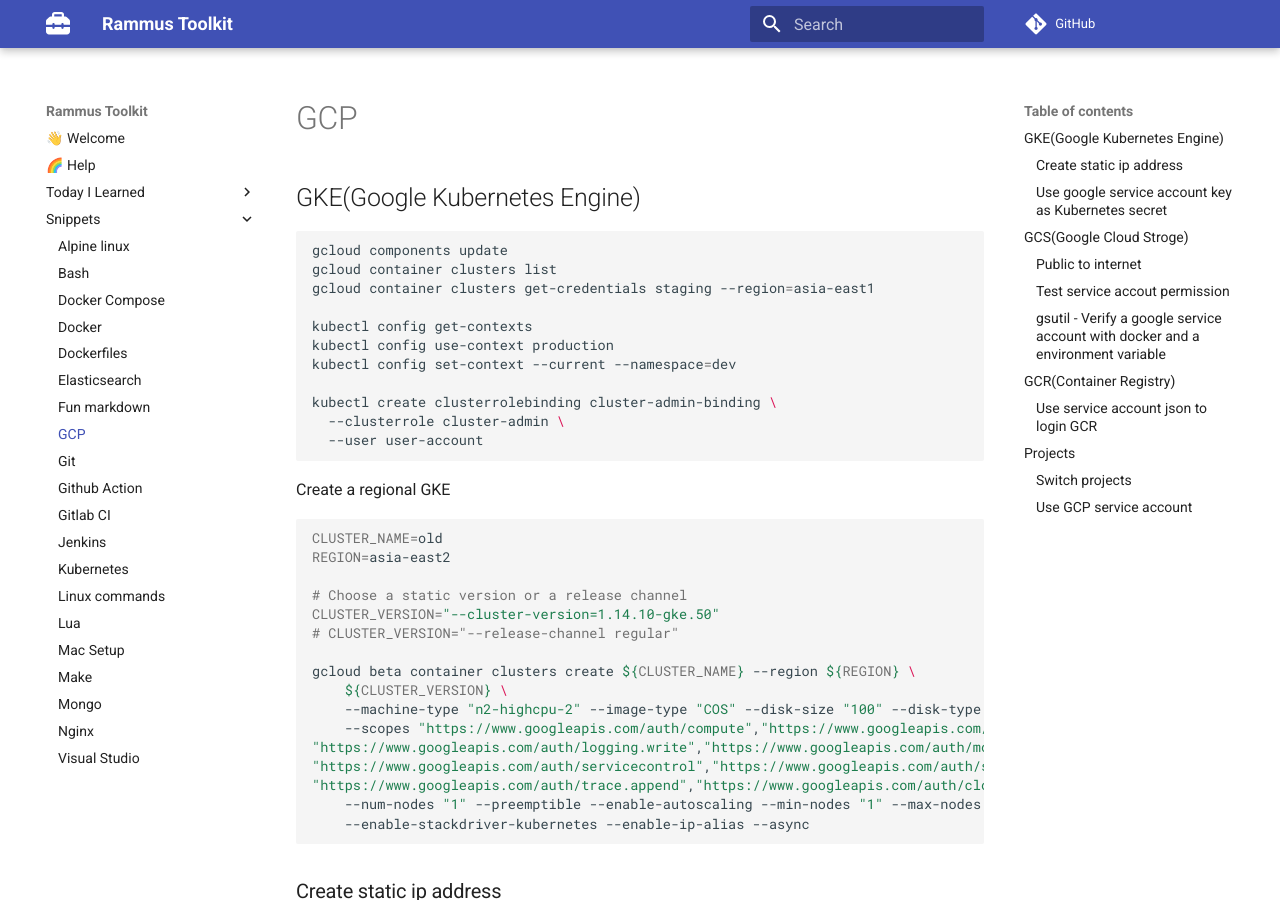
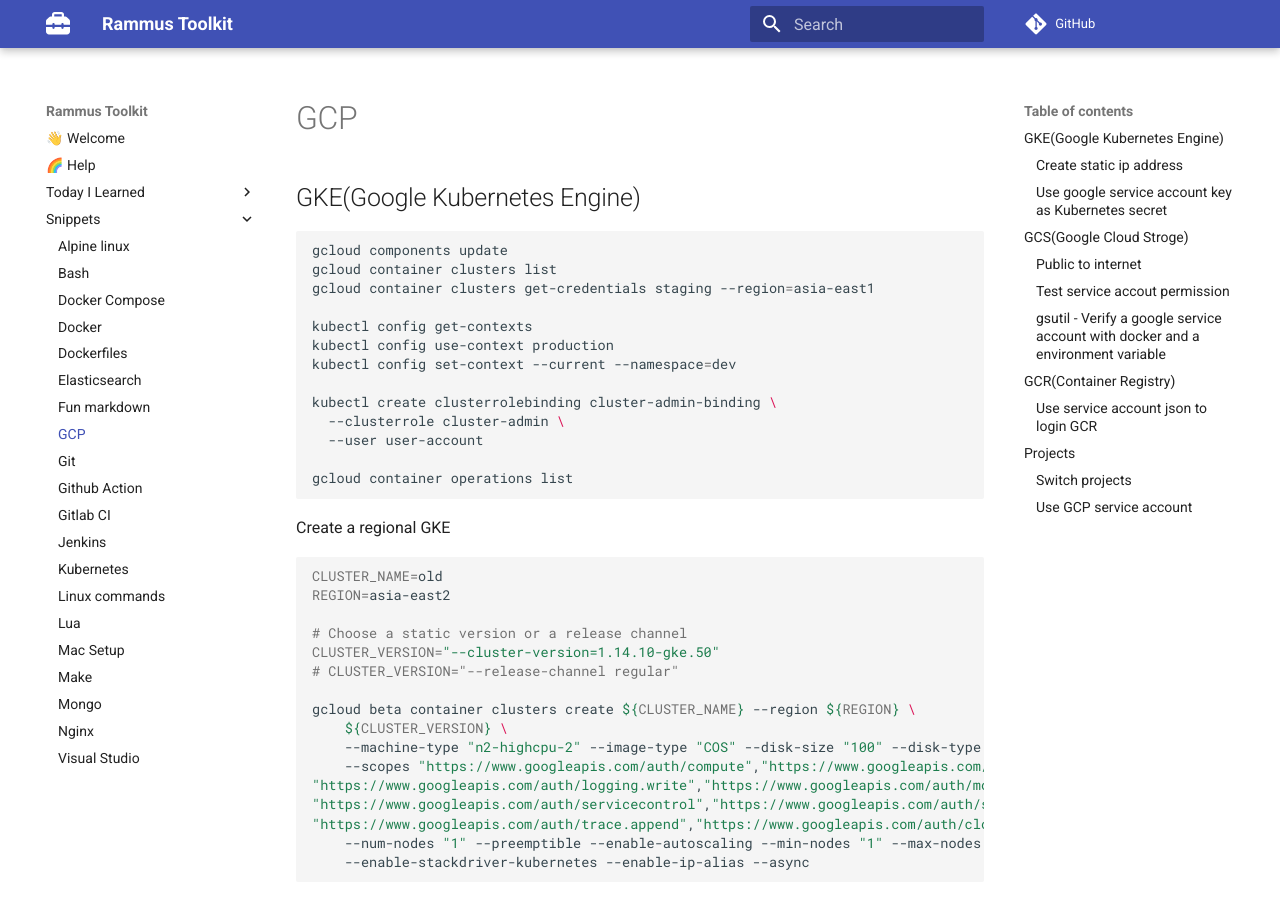
Before and after one commit to RammusXu/toolkit, an MkDocs documentation site: the page built from docs/snippets/gcp.md, in a window 1280 px wide and 900 px high. Built offline with MkDocs 1.6.1 and Material for MkDocs 9.7.7, drawn with Linux system fonts in a browser that asks for light colours; comment, search, counter and statistics services are not loaded.

Commit message:
[gcp] gcloud container operations list

````diff
--- a/docs/snippets/gcp.md
+++ b/docs/snippets/gcp.md
@@ -13,6 +13,8 @@
 kubectl create clusterrolebinding cluster-admin-binding \
   --clusterrole cluster-admin \
   --user user-account
+
+gcloud container operations list
 ```
 
 Create a regional GKE
````
